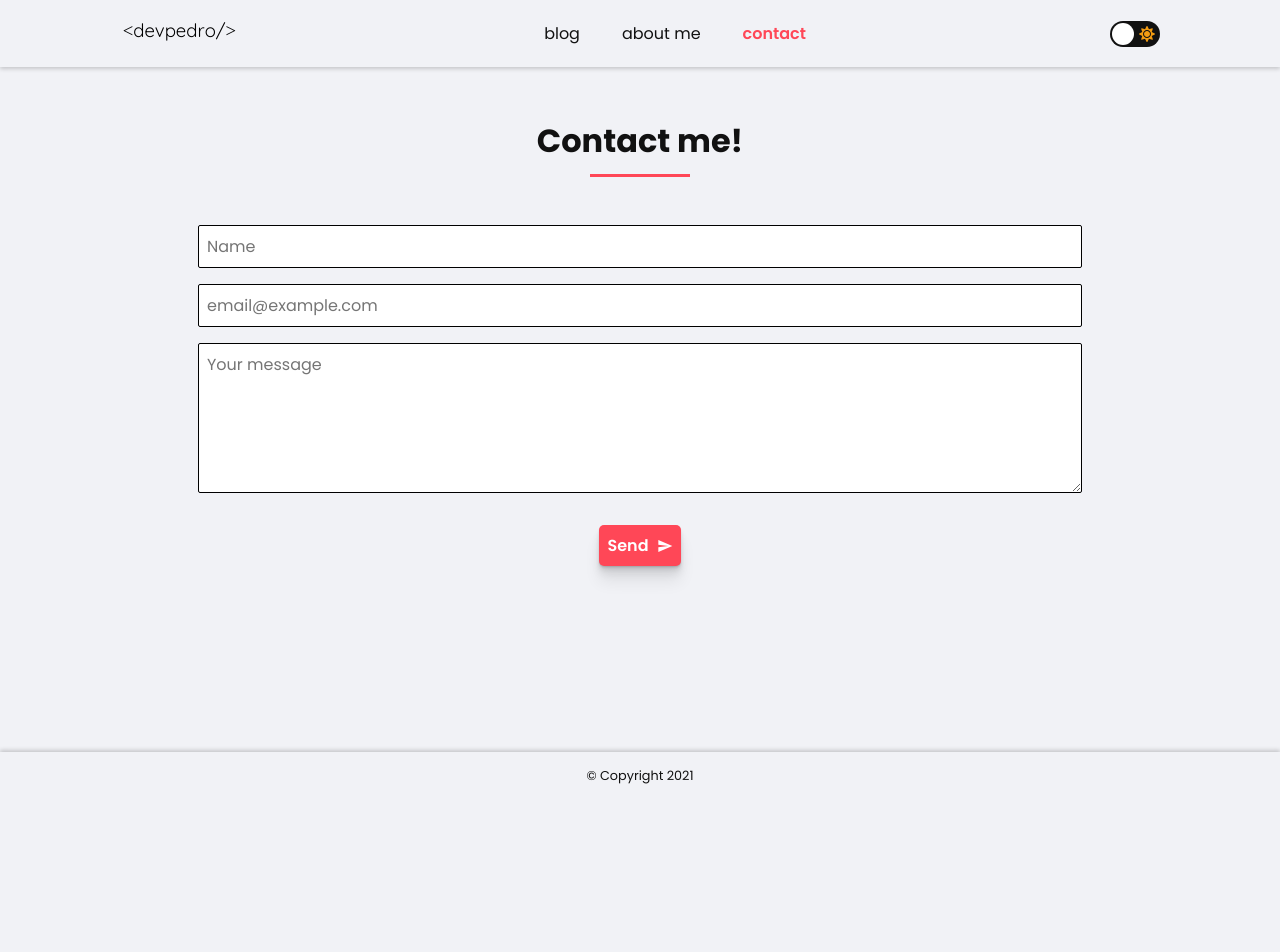
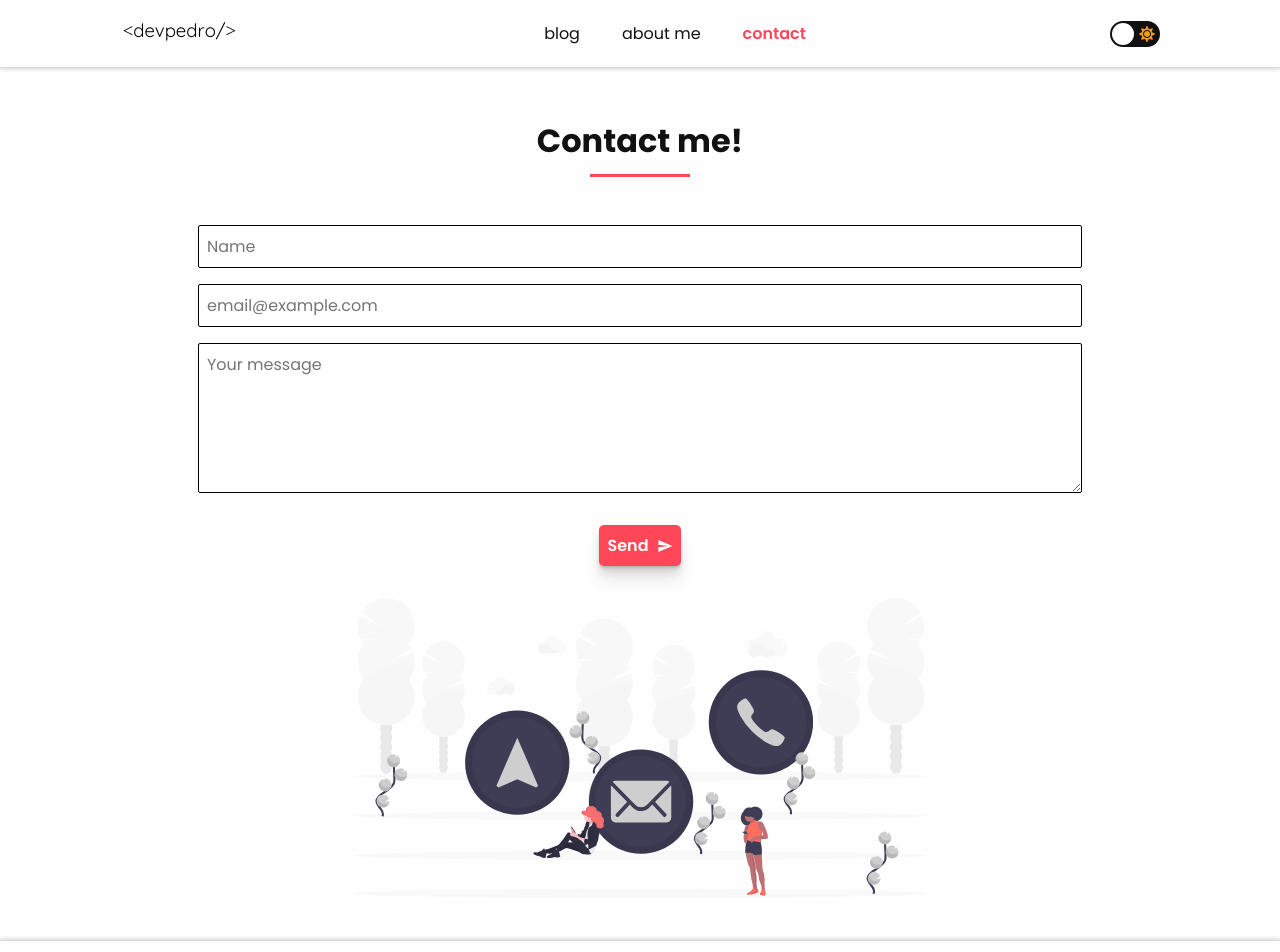
Before and after one commit to pedrodruviaro/blog-do-pedro, a React (Create React App) app: page /contact in a window 1280 px wide. Shown: the top 952 px of the page. Before the commit the page ends 800 px from the top, so only its background shows below. Built offline with nearby package versions, Linux system fonts and the light colour scheme.

Commit message:
acertando banner contato

```diff
--- a/src/Pages/Contact/index.jsx
+++ b/src/Pages/Contact/index.jsx
@@ -7,6 +7,9 @@ import { FormStyled } from "../../components/Form";
 import { MdSend } from "react-icons/md";
 import SpanErrorForm from "../../components/SpanErrorForm";
 import { RiChatSmile2Line } from "react-icons/ri";
+
+import bannerContact from "../../images/contact.svg";
+import { BannerContainer } from "./styles";
 
 export default function Index() {
   const [name, setName] = useState("");
@@ -29,14 +32,14 @@ export default function Index() {
   function handleSubmit(e) {
     e.preventDefault();
 
-    if(!messageError.valid){
-        return
+    if (!messageError.valid) {
+      return;
     }
 
     console.log({ name, email, message });
 
     setName("");
-    e.target[0].focus()
+    e.target[0].focus();
     setEmail("");
     setMessage("");
   }
@@ -80,6 +83,10 @@ export default function Index() {
             <MdSend />
           </Button>
         </FormStyled>
+
+        <BannerContainer>
+          <img src={bannerContact} alt="" />
+        </BannerContainer>
       </FlexContainer>
     </div>
   );
--- /dev/null
+++ b/src/Pages/Contact/styles.jsx
@@ -0,0 +1,10 @@
+import styled from "styled-components";
+
+export const BannerContainer = styled.div`
+    width: 55%;
+    margin: 1rem 0;
+
+img {
+    max-width: 100%;
+}
+`
--- a/src/styles/Theme/index.jsx
+++ b/src/styles/Theme/index.jsx
@@ -1,5 +1,7 @@
+// #f1f2f6
+
 export const lightTheme = {
-    body: "#f1f2f6",
+    body: "#fefefe",
     text: "#111",
     accent: "#ff4757",
     shadow: "rgba(0, 0, 0, 0.18)"
```
Also changed, not shown: src/images/contact.svg (added).
